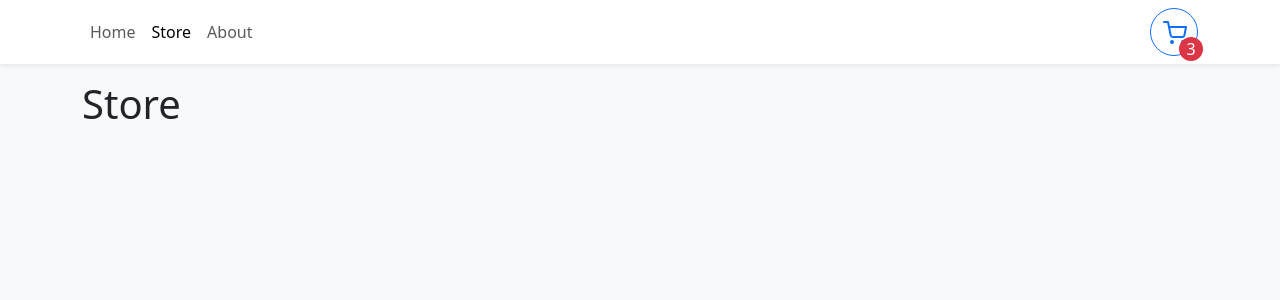
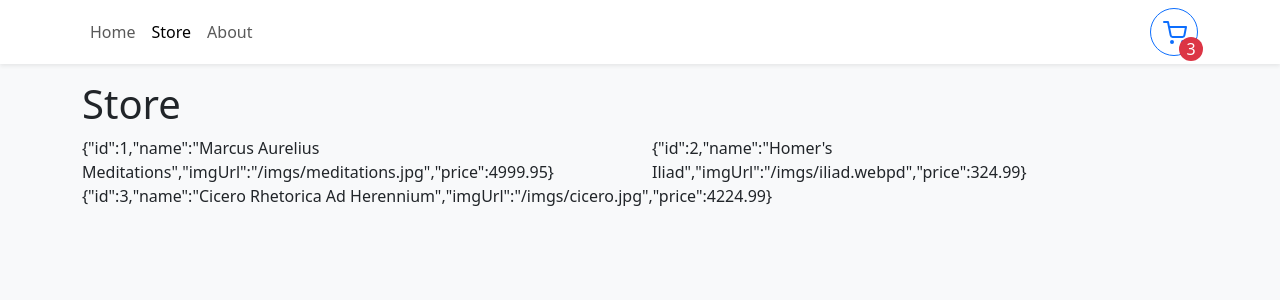
Before and after one commit to rbsavary/bens-books, a React (Vite) app: page /store in a window 1280 px wide. Shown: the top 300 px of the page. Built offline with nearby package versions, Linux system fonts and the light colour scheme.

Commit message:
Fix JSON

```diff
--- a/src/data/items.json
+++ b/src/data/items.json
@@ -16,5 +16,5 @@
         "name": "Cicero Rhetorica Ad Herennium",
         "imgUrl": "/imgs/cicero.jpg",
         "price": 4224.99
-    },
+    }
 ]
--- a/src/pages/Store.tsx
+++ b/src/pages/Store.tsx
@@ -1,3 +1,15 @@
+import storeItems from "../data/items.json"
+import { Col, Row } from "react-bootstrap"
+
 export function Store() {
-    return <h1>Store</h1>
+    return (
+        <>
+            <h1>Store</h1>
+            <Row>
+                {storeItems.map(item => (
+                    <Col>{JSON.stringify(item)}</Col>
+                ))}
+            </Row>
+        </>
+    )
 }
```
